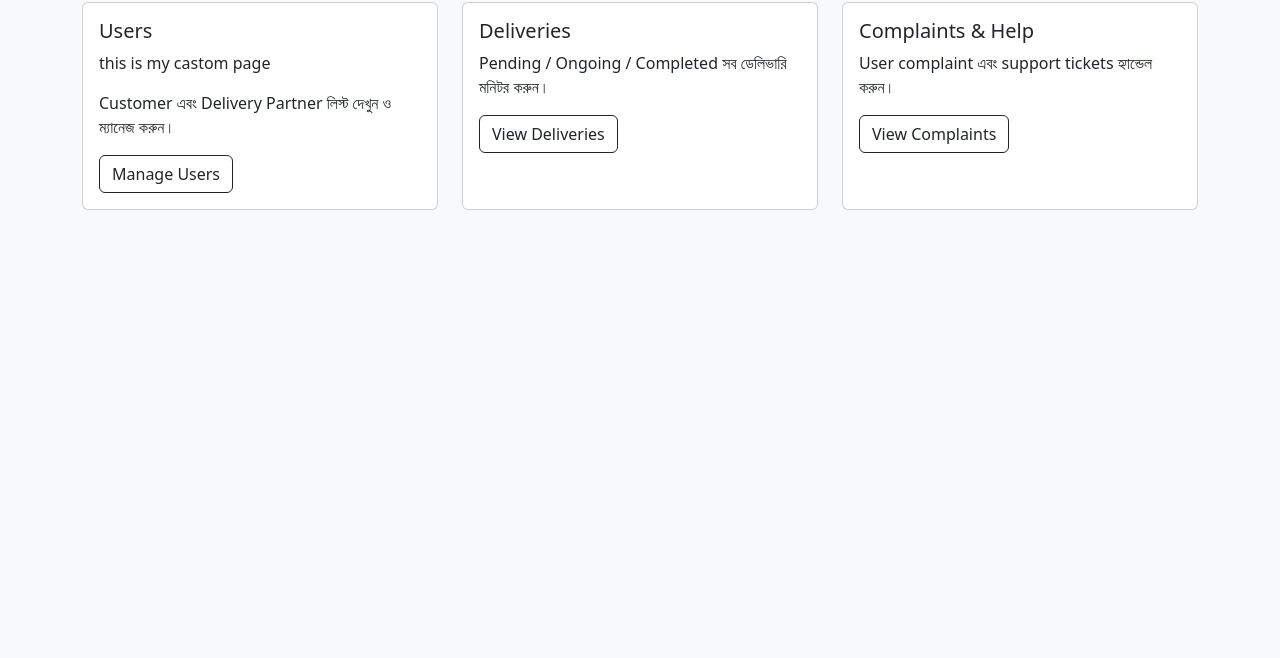
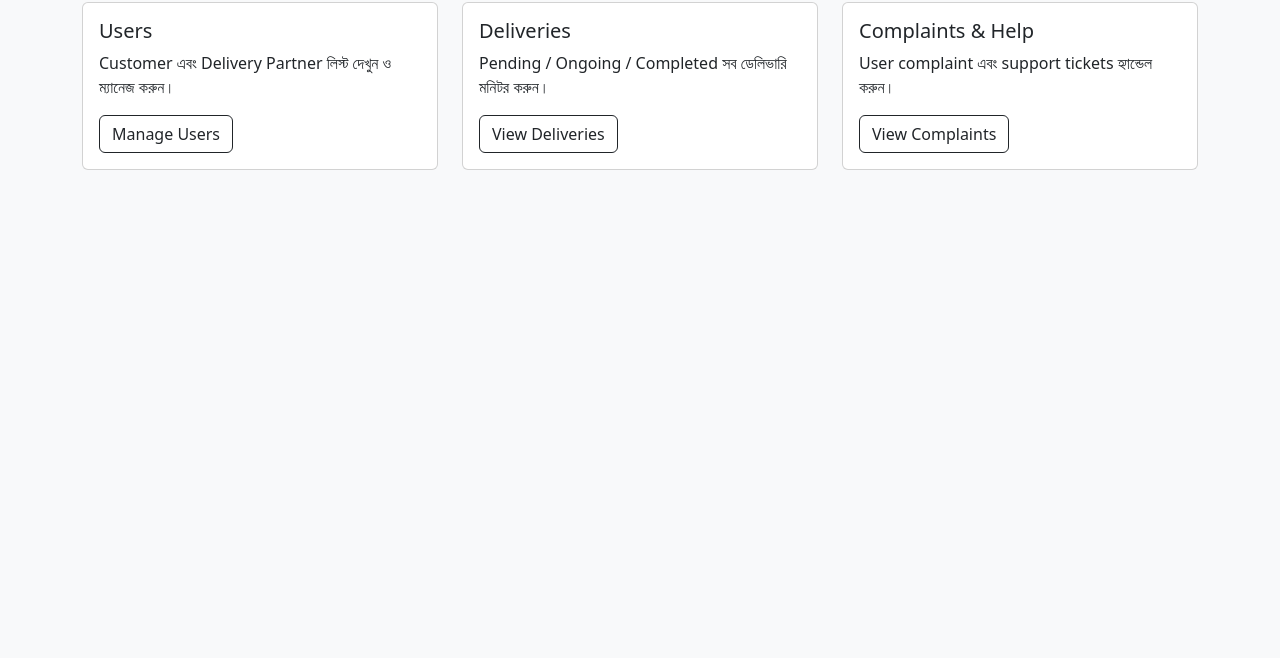
Before and after one commit to tanvireamon/low-cost-delivery, a plain HTML site: page src/main/resources/templates/admin-dashboard.html in a window 1280 px wide. Shown: the part 142-800 px from the top of the page. Drawn offline with nearby package versions, Linux system fonts and the light colour scheme.

Commit message:
add command previous code

```diff
--- a/src/main/resources/templates/admin-dashboard.html
+++ b/src/main/resources/templates/admin-dashboard.html
@@ -66,7 +66,8 @@
       <div class="card h-100">
         <div class="card-body">
           <h5 class="card-title">Users</h5>
-           <p>this is my castom page </p>
+           <!-- <p>this is my castom page </p>
+           <p>this is ratul</p> -->
           <p class="card-text">Customer এবং Delivery Partner লিস্ট দেখুন ও ম্যানেজ করুন।</p>
           <a href="#" class="btn btn-outline-dark">Manage Users</a>
         </div>
```
